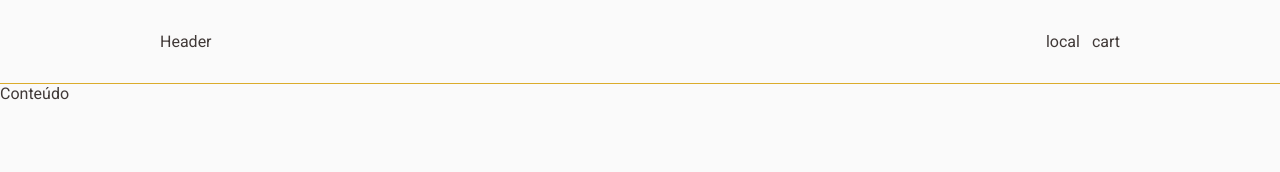
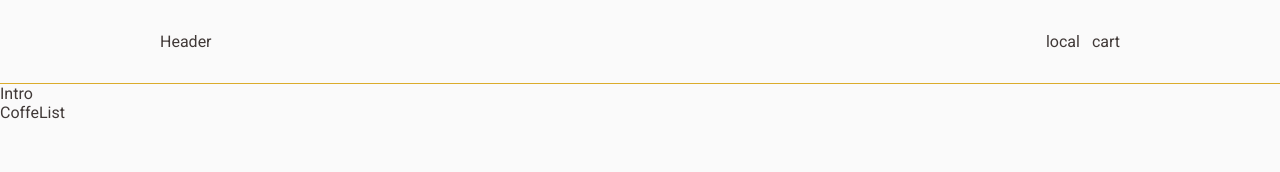
Before and after one commit to RafaelManfrim/Desafio02-Coffee-Delivery, a React (Vite) app: page / in a window 1280 px wide. Shown: the top 172 px of the page. Built offline with nearby package versions, Linux system fonts and the light colour scheme.

Commit message:
Ajustando uso de rotas

```diff
--- a/src/App.tsx
+++ b/src/App.tsx
@@ -1,10 +1,10 @@
-import { Header } from './components/Header'
+import { BrowserRouter } from 'react-router-dom'
+import { Router } from './Router'
 
-export default function App() {
+export function App() {
   return (
-    <div>
-      <Header />
-      Conteúdo
-    </div>
+    <BrowserRouter>
+      <Router />
+    </BrowserRouter>
   )
 }
--- a/src/Router.tsx
+++ b/src/Router.tsx
@@ -1,4 +1,5 @@
 import { Route, Routes } from 'react-router-dom'
+import { DefaultLayout } from './layouts/DefaultLayout'
 import { Checkout } from './pages/Checkout'
 import { Home } from './pages/Home'
 import { Success } from './pages/Success'
@@ -6,9 +7,11 @@ import { Success } from './pages/Success'
 export function Router() {
   return (
     <Routes>
-      <Route path="/" element={<Home />} />
-      <Route path="/checkout" element={<Checkout />} />
-      <Route path="/success" element={<Success />} />
+      <Route path="/" element={<DefaultLayout />}>
+        <Route path="/" element={<Home />} />
+        <Route path="/checkout" element={<Checkout />} />
+        <Route path="/success" element={<Success />} />
+      </Route>
     </Routes>
   )
 }
--- a/src/main.tsx
+++ b/src/main.tsx
@@ -1,6 +1,6 @@
 import React from 'react'
 import ReactDOM from 'react-dom/client'
-import App from './App'
+import { App } from './App'
 import './styles/global.scss'
 
 ReactDOM.createRoot(document.getElementById('root')!).render(
```
